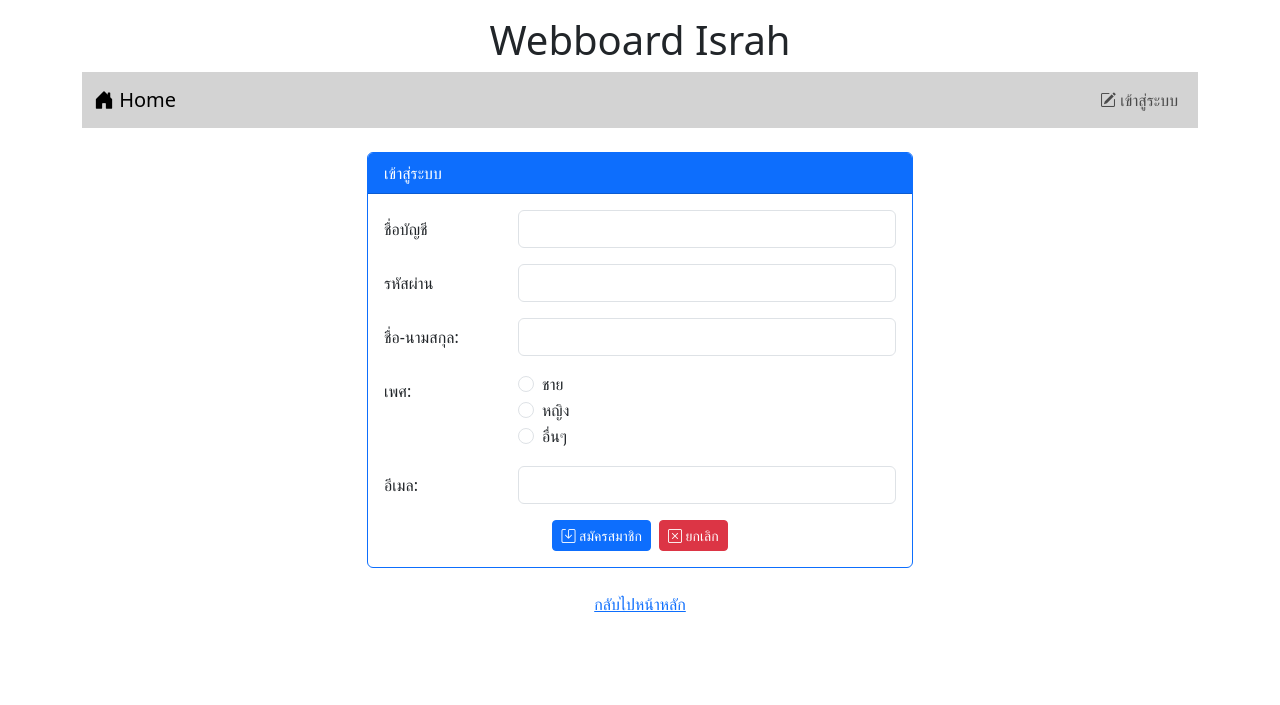
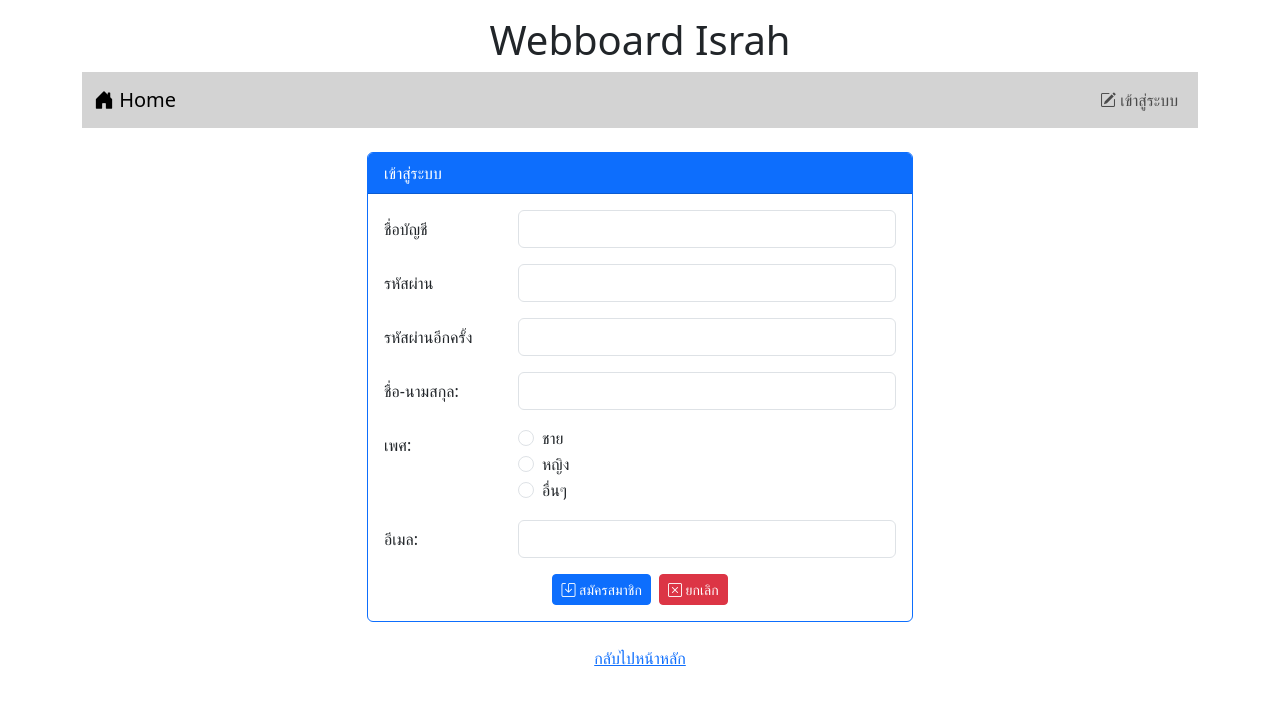
Before and after one commit to 1srah/Webboard_Soramon, a PHP site: page /register.php in a window 1280 px wide. Shown: the top 705 px of the page. Run offline with PHP 8.4, Linux system fonts and the light colour scheme.

Commit message:
Work 10 update (Java script)
Work 10 update (Java script)

```diff
--- a/post_save.php
+++ b/post_save.php
@@ -1,10 +1,12 @@
 <?php
     session_start();
     $user_id = $_SESSION['user_id'];
+    $comment = $_POST['comment'];
     $conn = new PDO("mysql:host=localhost;dbname=webboard;charset=utf8","root","");
     $sql = "INSERT INTO comment (content,post_date,user_id,post_id)
-            VALUES ('$_POST[comment]',NOW(),$user_id,$_POST[post_id])";
+            VALUES ('$comment',NOW(),$user_id,$_POST[post_id])";
     $conn->exec($sql);
     $conn = null;
+    header("location:index.php");
     header("location:post.php?id=$post_id");
 ?>
--- a/register.php
+++ b/register.php
@@ -17,6 +17,16 @@ if(isset($_SESSION['id'])){
     <link rel="stylesheet" href="https://cdn.jsdelivr.net/npm/bootstrap-icons@1.11.3/font/bootstrap-icons.min.css">
 </head>
 <body>
+    <script>
+        function OnBlurPwd(){
+            let pwd=document.getElementById("pwd");
+            let pwd2=document.getElementById("pwd2");
+            if(pwd.value != pwd2.value){
+                alert("รหัสผ่านไม่ตรงกัน");
+                pwd2.value="";
+            }
+        }
+    </script>
     <div class="container">
         <h1 style="text-align:center;" class="mt-3">Webboard Israh</h1>
         <?php include"nav.php" ?>
@@ -41,21 +51,27 @@ if(isset($_SESSION['id'])){
                     <div class="card-body">
                         <form action="register_save.php" method="post">
                             <div class="row">
-                                <label class="col-lg-3 col-form-label">ชื่อบัญชี</label>
+                                <label for="login" class="col-lg-3 col-form-label">ชื่อบัญชี</label>
                                 <div class="col-lg-9">
-                                    <input type="text" name="login" class="form-control" required>
+                                    <input id="login" type="text" name="login" class="form-control" required>
                                 </div>
                             </div>
                             <div class="row mt-3">
-                                <label class="col-lg-3 col-form-label">รหัสผ่าน</label>
+                                <label for="pwd" class="col-lg-3 col-form-label">รหัสผ่าน</label>
                                 <div class="col-lg-9">
-                                    <input type="password" name="pwd" class="form-control" required>
+                                    <input id="pwd" type="password" name="pwd" class="form-control" required>
                                 </div>
                             </div>
                             <div class="row mt-3">
-                                <label class="col-lg-3 col-form-label">ชื่อ-นามสกุล:</label>
+                                <label for="pwd2" class="col-lg-3 col-form-label">รหัสผ่านอีกครั้ง</label>
                                 <div class="col-lg-9">
-                                    <input type="text" name="name" class="form-control" required>
+                                    <input id="pwd2" type="password" name="pwd2" class="form-control" onblur="OnBlurPwd()" required>
+                                </div>
+                            </div>
+                            <div class="row mt-3">
+                                <label for="name" class="col-lg-3 col-form-label">ชื่อ-นามสกุล:</label>
+                                <div class="col-lg-9">
+                                    <input id="name" type="text" name="name" class="form-control" required>
                                 </div>
                             </div>
                             <div class="row mt-3">
```
Also changed, not shown: delete.php (+7 -1 lines), index.php (+12 -2 lines), login.php (+25 -1 lines), post.php (+7 -5 lines).
